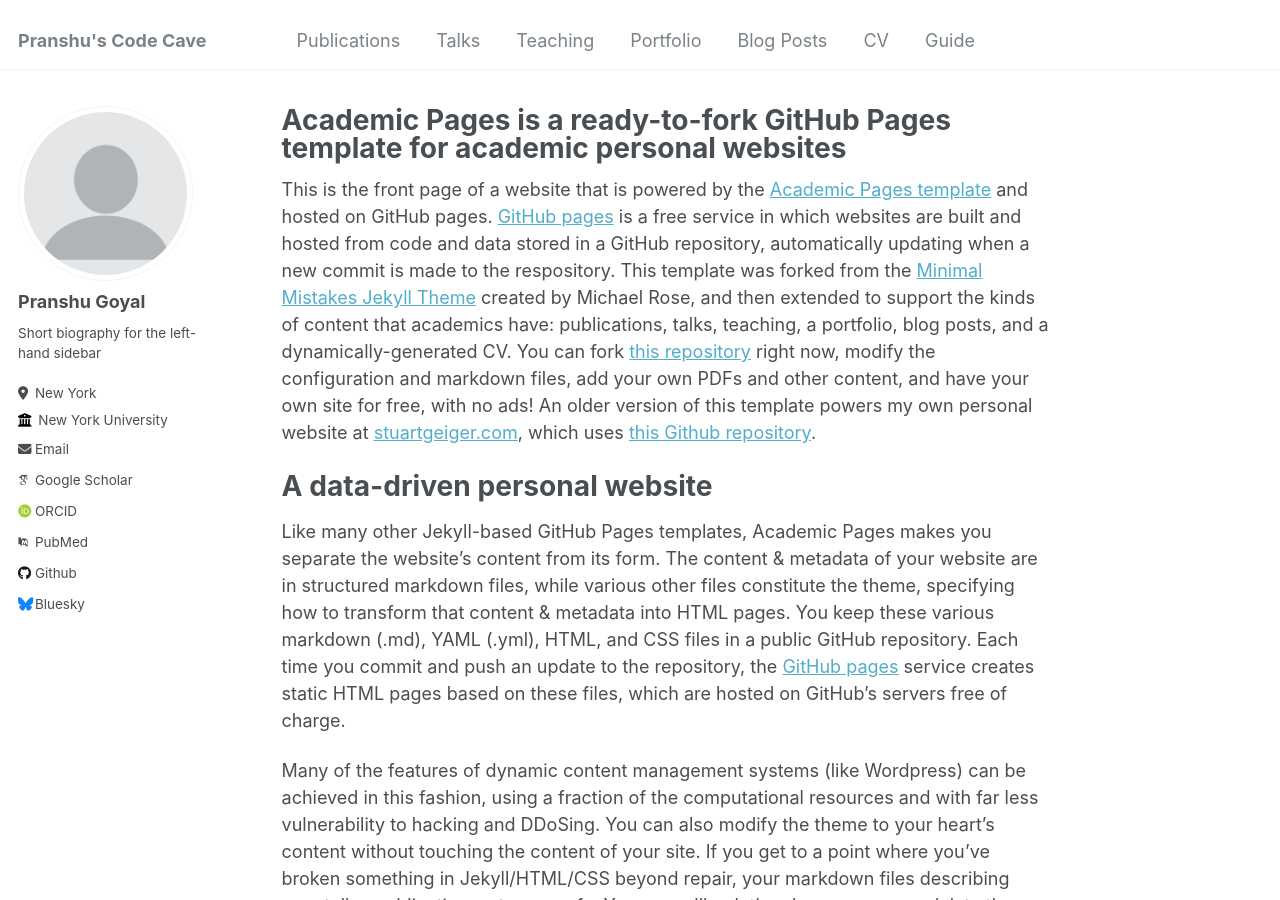
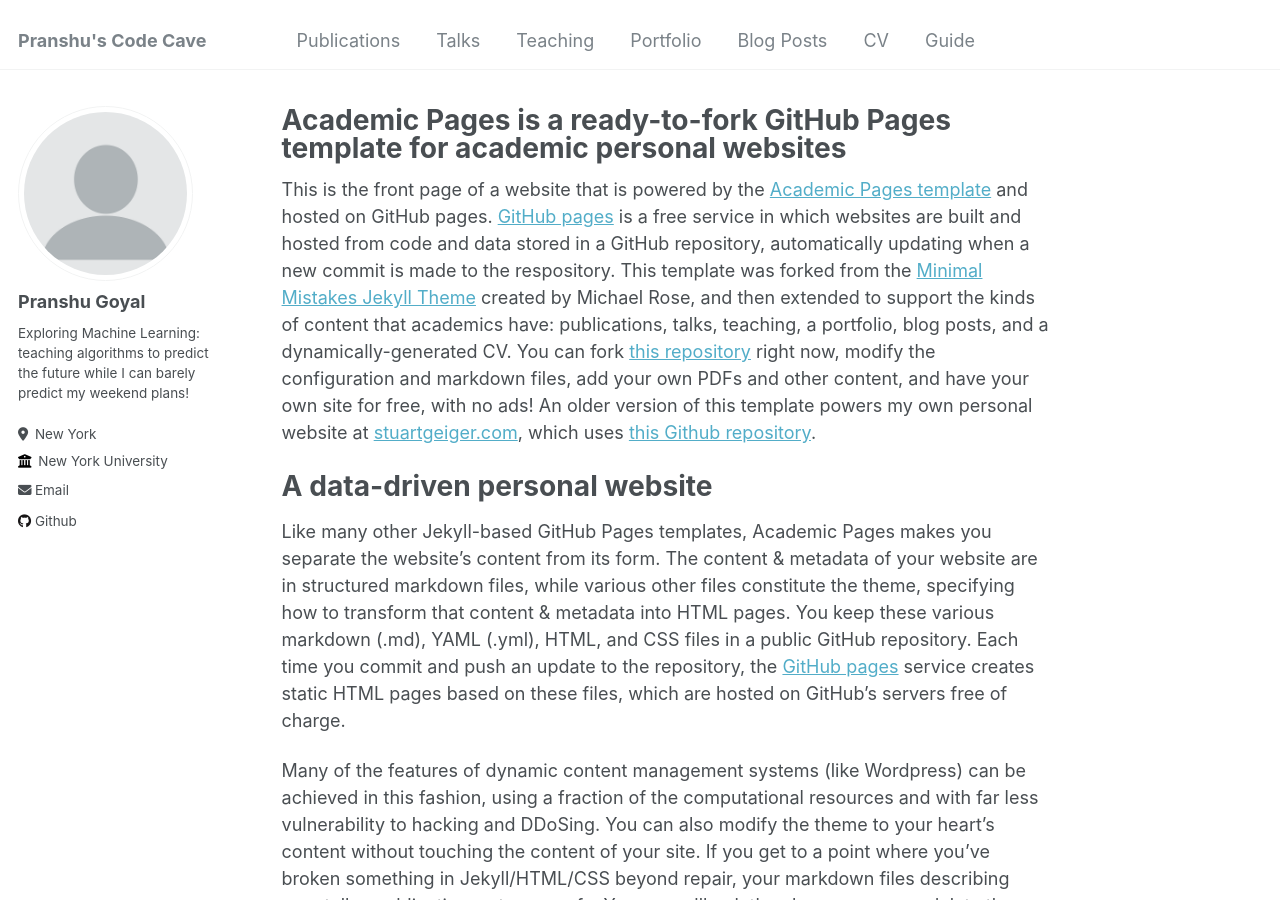
Before and after one commit to pranshu267/pranshu267.github.io, a Jekyll site: the page built from _pages/about.md, in a window 1280 px wide and 900 px high. Built offline with Jekyll 4.4.1, drawn with Linux system fonts in a browser that asks for light colours; some web fonts are replaced; some of the changed lines change nothing that is shown.

Commit message:
Update _config.yml

```diff
--- a/_config.yml
+++ b/_config.yml
@@ -24,7 +24,7 @@
   avatar           : "profile.png"
   name             : "Pranshu Goyal"
   pronouns         : # example: "she/her"
-  bio              : "Short biography for the left-hand sidebar"
+  bio              : "Exploring Machine Learning: teaching algorithms to predict the future while I can barely predict my weekend plans!"
   location         : "New York"
   employer         : "New York University"
   uri              : # URL
@@ -32,11 +32,11 @@
 
   # Academic websites
   arxiv            : # URL - Update with the correct link to your profile
-  googlescholar    : "https://scholar.google.com/citations?user=PS_CX0AAAAAJ"
+  googlescholar    :
   impactstory      : # URL
-  orcid            : "http://orcid.org/yourorcidurl"
+  orcid            :
   semantic         : # URL
-  pubmed           : "https://www.ncbi.nlm.nih.gov/pubmed/?term=john+snow"
+  pubmed           :
   researchgate     : # URL
 
   # Repositories and software development
@@ -48,7 +48,7 @@
   stackoverflow    : # User number or user number and name (i.e., use "1" or "1/jeff-atwood")
 
   # Social media
-  bluesky          : "bsky.app" # Replace this with you Bluesky username
+  bluesky          : # Replace this with you Bluesky username
   facebook         : # Username
   flickr           : # Username
   foursquare       : # Username
```
